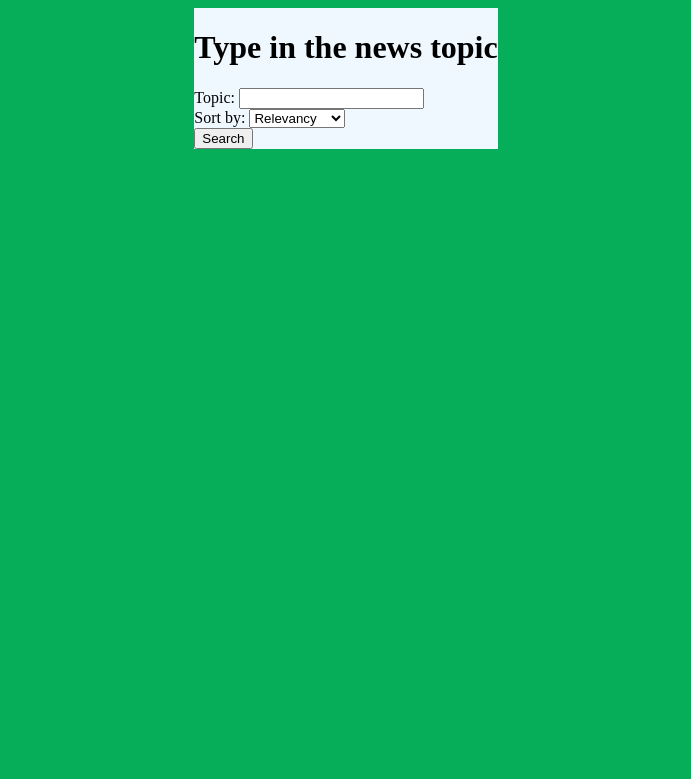
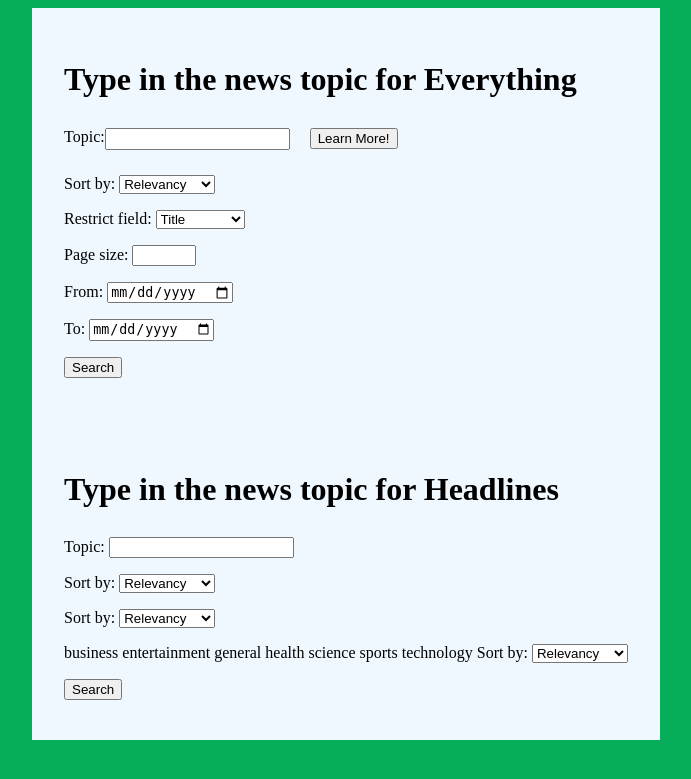
Before and after one commit to DanielObi23/news-app, a Flask app: page / in a window 1280 px wide. Shown: the top 779 px of the page, without its empty margins (294-985 px from the left). Run offline with Flask 3, Linux system fonts and the light colour scheme.

Commit message:
first form done

```diff
--- a/server.py
+++ b/server.py
@@ -8,10 +8,15 @@ app = Flask(__name__)
 def home():
     if request.method == 'POST':
         topic = request.form['topic']
+        sortBy = request.form['sort-by']
+        searchIn = request.form['searchIn']
+        pageSize = request.form['pageSize']
+        from_date = request.form['from']
+        to_date = request.form['to']
         url = f"https://newsapi.org/v2/everything?q={topic}&apiKey={API_KEY}"
         response = requests.get(url)
         data = response.json()
-        print(data)
+        print(topic, sortBy, searchIn, pageSize, from_date, to_date)
         return render_template('news.html', topic=topic)
     return render_template('index.html')
 
--- a/static/index.js
+++ b/static/index.js
@@ -0,0 +1,24 @@
+const learnMoreButton = document.getElementById("learnMore");
+const hideButton = document.getElementById("hide");
+
+function learnMore() {
+    learnMoreButton.removeEventListener("click", learnMore)
+    learnMoreButton.innerHTML = `<ul style="list-style-position: inside; background-color: transparent;">
+    <li>Surround phrases with quotes (") for exact match.</li>
+    <li>Prepend words or phrases that must appear with a + symbol. Eg: +bitcoin</li>
+    <li>Prepend words that must not appear with a - symbol. Eg: -bitcoin</li>
+    <li>Alternatively you can use the AND / OR / NOT keywords, and optionally group these with parenthesis. Eg: crypto AND (ethereum OR litecoin) NOT bitcoin.</li>
+    </ul>`;
+    hideButton.style.display = "block";
+    hideButton.addEventListener("click", hideEverything);
+}
+
+function hideEverything() {
+    hideButton.style.display = "none";
+    hideButton.removeEventListener("click", hideEverything)
+    learnMoreButton.innerHTML = "Learn More!";
+    learnMoreButton.addEventListener("click", learnMore)
+}
+
+learnMoreButton.addEventListener("click", learnMore)
+hideButton.addEventListener("click", hideEverything)
--- a/static/styles.css
+++ b/static/styles.css
@@ -7,4 +7,47 @@ body {
 
 main {
     background-color: aliceblue;
+    display: flex;
+    justify-content: center;
+    align-content: center;
+    flex-direction: column;
 }
+
+main > div {
+    margin: 2rem;
+}
+
+.topic {
+    width: 100%;
+    display: flex;
+    height: auto;
+}
+
+.topic > input {
+    height: 1rem;
+}
+
+#listBox {
+    margin-left: 20px;
+    margin-top: 0.5rem;
+    display: flex;
+    justify-content: center;
+    flex-direction: column;
+}
+
+#hide {
+    display: none;
+    padding-top: 0rem;
+}
+
+input, label, select {
+    margin: 0.5rem 0;
+}
+@media (max-width: 930px) {
+    .topic {
+        display: block;
+    }
+    .topic > div {
+        margin: 1rem auto;
+    }
+}
--- a/templates/index.html
+++ b/templates/index.html
@@ -8,7 +8,41 @@
 </head>
 <body>
     <main>
-        <h1>Type in the news topic</h1>
+        <div class="everything">
+            <h1>Type in the news topic for Everything</h1>
+            <form method="post" action="/">
+                <div class="topic">
+                    <label for="topic">Topic: </label>
+                    <input type="text" name="topic" id="topic" required>
+                    <div id="listBox">
+                        <button id="learnMore" type="button" >Learn More!</button><br>
+                        <button id="hide" type="button">Hide</button>
+                    </div>
+                </div>
+                <label for="sort-by">Sort by: </label>
+                <select name="sort-by" id="sort-by">
+                    <option value="relevancy">Relevancy</option>
+                    <option value="popularity">Popularity</option>
+                    <option value="publishedAt">Published at</option>
+                </select><br>
+                <label for="searchIn">Restrict field: </label>
+                <select name="searchIn" id="searchIn">
+                    <option value="title">Title</option>
+                    <option value="description">Description</option>
+                    <option value="content">Content</option>
+                </select><br>
+                <label for="pageSize">Page size: </label>
+                <input type="number" name="pageSize" id="pageSize" min="1" max="100"><br>
+                <label for="from">From: </label>
+                <input type="date" name="from" id="from"><br>
+                <label for="to">To: </label>
+                <input type="date" name="to" id="to"><br>
+                <input type="submit" value="Search">
+            </form>
+        </div>
+
+        <div class="headline">
+            <h1>Type in the news topic for Headlines</h1>
             <form method="post" action="/">
                 <label for="topic">Topic: </label>
                 <input type="text" name="topic" id="topic"><br>
@@ -18,8 +52,22 @@
                     <option value="popularity">Popularity</option>
                     <option value="publishedAt">Published at</option>
                 </select><br>
+                <label for="sort-by">Sort by: </label>
+                <select name="sort-by" id="sort-by">
+                    <option value="relevancy">Relevancy</option>
+                    <option value="popularity">Popularity</option>
+                    <option value="publishedAt">Published at</option>
+                </select><br>business entertainment general health science sports technology
+                <label for="sort-by">Sort by: </label>
+                <select name="sort-by" id="sort-by">
+                    <option value="relevancy">Relevancy</option>
+                    <option value="popularity">Popularity</option>
+                    <option value="publishedAt">Published at</option>
+                </select><br>
                 <input type="submit" value="Search">
             </form>
+        </div>
     </main>
+    <script src="./static/index.js"></script>
 </body>
 </html>
```
Also changed, not shown: test.py (added, +8 -0 lines). Lines whose indentation alone changed are shown as unchanged.
